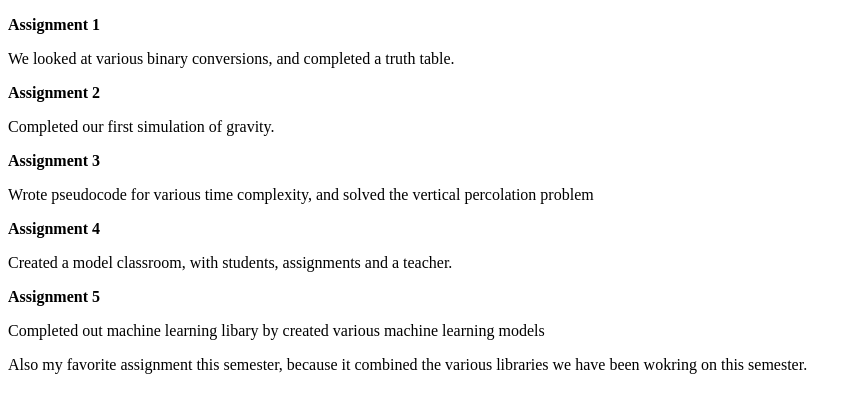
After one commit to WorksbyMeet/mdp2180-final, a Flask app: page /assignments in a window 1280 px wide. The commit adds this page. Shown: the top 413 px of the page, without its empty margins (0-862 px from the left). Run offline with Flask 2, Linux system fonts and the light colour scheme.

Commit message:
Added the Assignments Page

```diff
--- a/mdp2180-final/app.py
+++ b/mdp2180-final/app.py
@@ -10,13 +10,13 @@ app = Flask(__name__)
 def hello():
     return render_template("index.html")
 
-@app.route("Assignments")
+@app.route("/assignments")
 def assignments():
-    return render_template("index.html")
+    return render_template("assignments.html")
 
-@app.route("classes")
+@app.route("/classes")
 def classes():
-    return render_template("index.html")
+    return render_template("classes.html")
 
 #start the server
 if __name__ == "__main__":
--- /dev/null
+++ b/mdp2180-final/templates/assignments.html
@@ -0,0 +1,24 @@
+<!DOCTYPE html>
+<html>
+    <head>
+        <!--specifies title of the page !-->
+        <title>Home</title>
+    <head>
+    <body>
+    <p><b>Assignment 1</b></p>
+    <p>We looked at various binary conversions, and completed a truth table.</p>
+    <p></p>
+    <p><b>Assignment 2</b></p>
+    <p>Completed our first simulation of gravity.</p>
+    <p></p>
+    <p><b>Assignment 3</b></p>
+    <p>Wrote pseudocode for various time complexity, and solved the vertical percolation problem</p>
+    <p></p>
+    <p><b>Assignment 4</b></p>
+    <p>Created a model classroom, with students, assignments and a teacher. </p>
+    <p></p>
+    <p><b>Assignment 5</b></p>
+    <p>Completed out machine learning libary by created various machine learning models</p>
+    <p>Also my favorite assignment this semester, because it combined the various libraries we have been wokring on this semester.</p>
+    </body>
+</html>
--- a/mdp2180-final/templates/index.html
+++ b/mdp2180-final/templates/index.html
@@ -11,5 +11,9 @@
     <p></p>
     <p></p>
     <a href="http://songdrops.com/pug-licking-screen-clean/">Visit My Favorite Website</a>
+    <p></p>
+    <a href="/assignments">Assignments</a>
+    <p></p>
+    <a href="/classes">Classes</a>
     </body>
 </html>
```
Also changed, not shown: mdp2180-final/templates/classes.html (added, +12 -0 lines).
